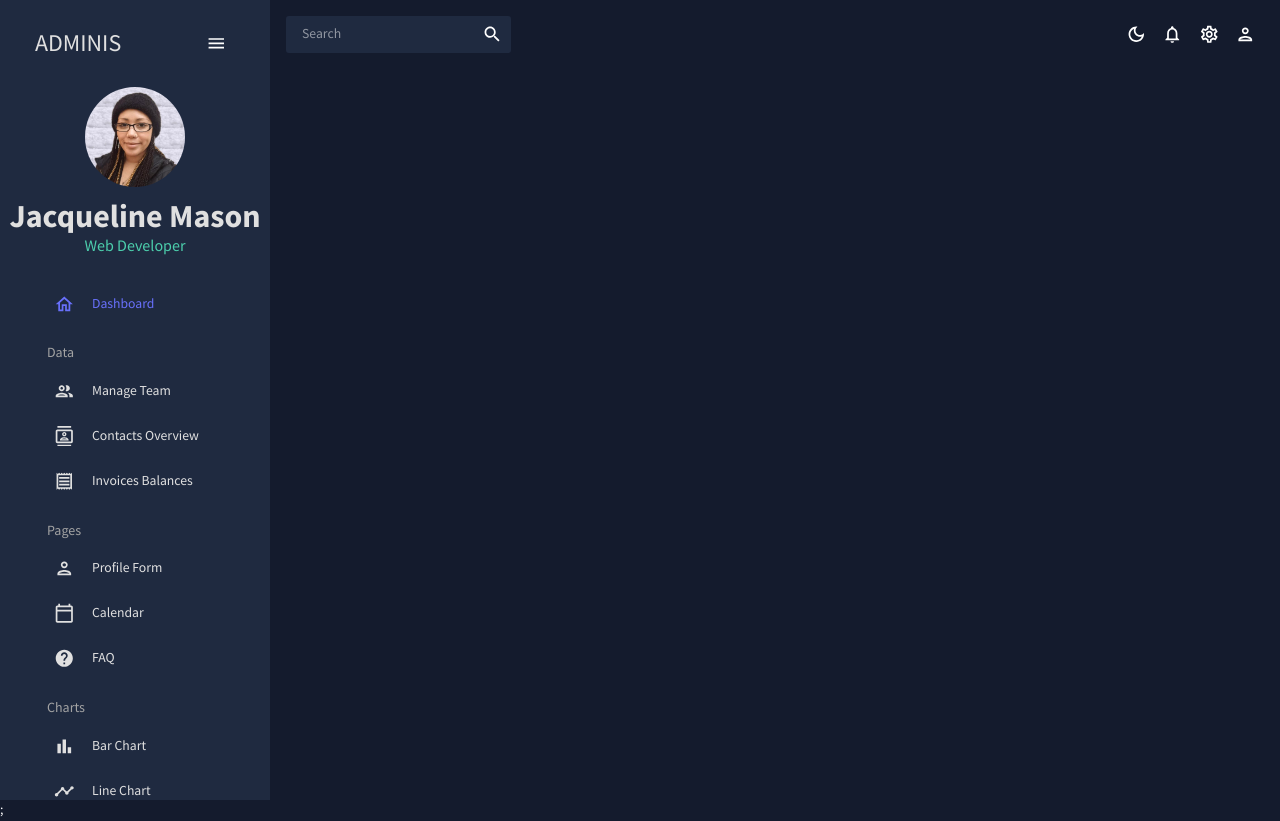
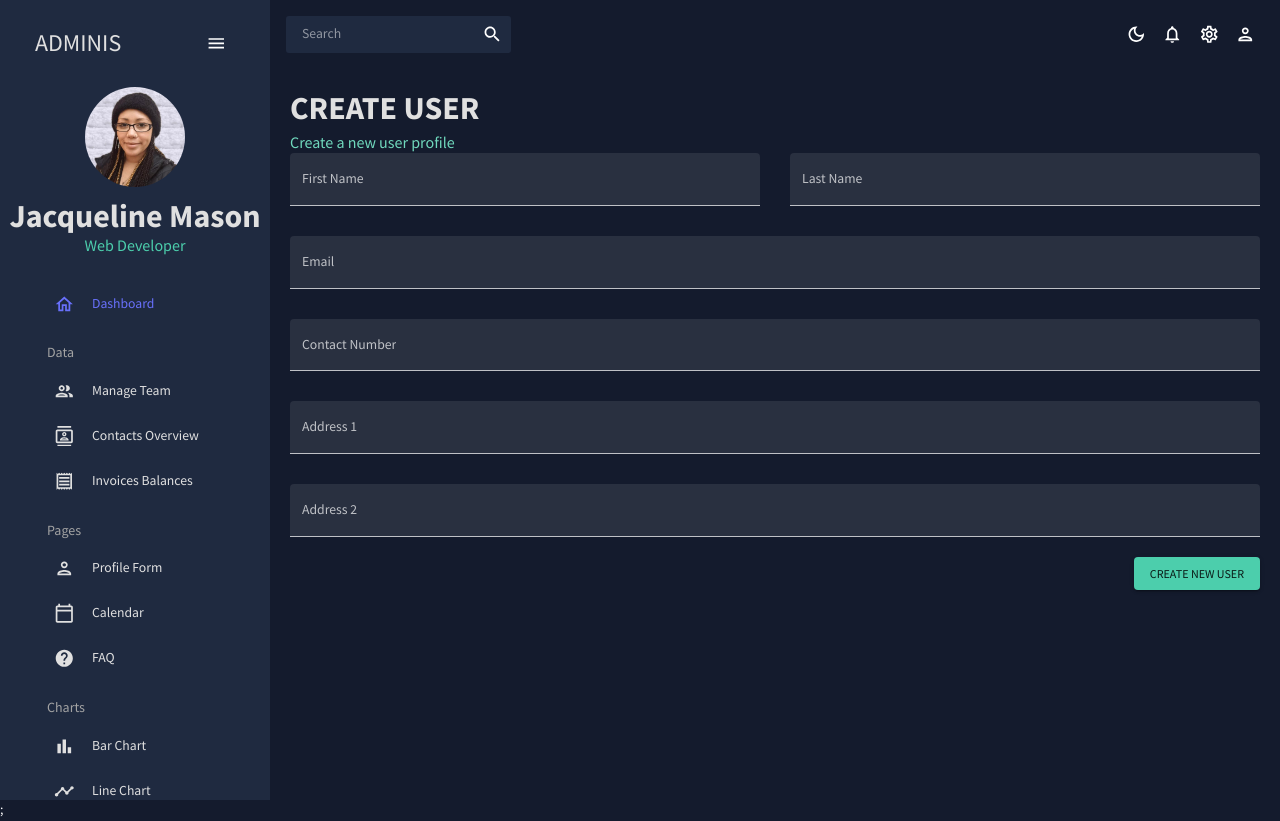
Before and after one commit to rookiebehaviour/company-dashboard-app, a React (Create React App) app: page /form in a window 1280 px wide. Built offline with nearby package versions, Linux system fonts and the light colour scheme.

Commit message:
Added profile form

```diff
--- a/src/App.js
+++ b/src/App.js
@@ -8,7 +8,7 @@
 import Invoices from "./scenes/invoices";
 import Contacts from "./scenes/contacts";
 // import Bar from "./scenes/bar";
-// import Form from "./scenes/form";
+import Form from "./scenes/form";
 // import Line from "./scenes/line";
 // import Pie from "./scenes/pie";
 // import FAQ from "./scenes/faq";
@@ -31,7 +31,7 @@
               <Route path="/team" element={<Team />} />
               <Route path="/contacts" element={<Contacts />} />
               <Route path="/invoices" element={<Invoices />} />
-              {/*<Route path="/form" element={<Form />} />*/}
+              <Route path="/form" element={<Form />} />
               {/*<Route path="/bar" element={<Bar />} />*/}
               {/*<Route path="/pie" element={<Pie />} />*/}
               {/*<Route path="/line" element={<Line />} />*/}
--- /dev/null
+++ b/src/scenes/form/index.jsx
@@ -0,0 +1,152 @@
+import { Box, Button, TextField } from "@mui/material";
+import { Formik } from "formik";
+import * as yup from "yup";
+import useMediaQuery from "@mui/material/useMediaQuery";
+import Header from "../../components/Header";
+
+const initialValues = {
+  firstName: "",
+  lastName: "",
+  email: "",
+  contact: "",
+  address1: "",
+  address2: "",
+};
+
+const phoneRegExp = /^\(?([0-9]{3})\)?[-. ]?([0-9]{3})[-. ]?([0-9]{4})$/;
+
+const userSchema = yup.object().shape({
+  firstName: yup.string().required("required"),
+  lastName: yup.string().required("required"),
+  email: yup.string().email("Invalid email").required("required"),
+  contact: yup
+    .string()
+    .matches(phoneRegExp, "Phone number isn't valid")
+    .required("required"),
+  address1: yup.string().required("required"),
+  address2: yup.string().required("required"),
+});
+
+const Form = () => {
+  const isNonMobile = useMediaQuery("(min-width:600px)");
+
+  const handleFormSubmit = (values) => {
+    console.log(values);
+  };
+  return (
+    <Box m="20px">
+      <Header title="CREATE USER" subtitle="Create a new user profile" />
+      <Formik
+        onSubmit={handleFormSubmit}
+        initialValues={initialValues}
+        validationSchema={userSchema}
+      >
+        {({
+          values,
+          errors,
+          touched,
+          handleBlur,
+          handleChange,
+          handleSubmit,
+        }) => (
+          <form onSubmit={handleSubmit}>
+            <Box
+              display="grid"
+              gap="30px"
+              gridTemplateColumns="repeat(4, minmax(0, 1fr))"
+              sx={{
+                "& > div": { gridColumn: isNonMobile ? undefined : "span 4" },
+              }}
+            >
+              <TextField
+                fullWidth
+                variant="filled"
+                type="text"
+                label="First Name"
+                onBlur={handleBlur}
+                onChange={handleChange}
+                value={values.firstName}
+                name="firstName"
+                error={!!touched.firstName && !!errors.firstName}
+                helperText={touched.firstName && errors.firstName}
+                sx={{ gridColumn: "span 2" }}
+              />
+              <TextField
+                fullWidth
+                variant="filled"
+                type="text"
+                label="Last Name"
+                onBlur={handleBlur}
+                onChange={handleChange}
+                value={values.lastName}
+                name="lastName"
+                error={!!touched.lastName && !!errors.lastName}
+                helperText={touched.lastName && errors.lastName}
+                sx={{ gridColumn: "span 2" }}
+              />
+              <TextField
+                fullWidth
+                variant="filled"
+                type="text"
+                label="Email"
+                onBlur={handleBlur}
+                onChange={handleChange}
+                value={values.email}
+                name="email"
+                error={!!touched.email && !!errors.email}
+                helperText={touched.email && errors.email}
+                sx={{ gridColumn: "span 4" }}
+              />
+              <TextField
+                fullWidth
+                variant="filled"
+                type="text"
+                label="Contact Number"
+                onBlur={handleBlur}
+                onChange={handleChange}
+                value={values.contact}
+                name="contact"
+                error={!!touched.contact && !!errors.contact}
+                helperText={touched.contact && errors.contact}
+                sx={{ gridColumn: "span 4" }}
+              />
+              <TextField
+                fullWidth
+                variant="filled"
+                type="text"
+                label="Address 1"
+                onBlur={handleBlur}
+                onChange={handleChange}
+                value={values.address1}
+                name="address1"
+                error={!!touched.address1 && !!errors.address1}
+                helperText={touched.address1 && errors.address1}
+                sx={{ gridColumn: "span 4" }}
+              />
+              <TextField
+                fullWidth
+                variant="filled"
+                type="text"
+                label="Address 2"
+                onBlur={handleBlur}
+                onChange={handleChange}
+                value={values.address2}
+                name="address2"
+                error={!!touched.address2 && !!errors.address2}
+                helperText={touched.address2 && errors.address2}
+                sx={{ gridColumn: "span 4" }}
+              />
+            </Box>
+            <Box display="flex" justifyContent="end" mt="20px">
+              <Button type="submit" color="secondary" variant="contained">
+                Create new user
+              </Button>
+            </Box>
+          </form>
+        )}
+      </Formik>
+    </Box>
+  );
+};
+
+export default Form;
```
